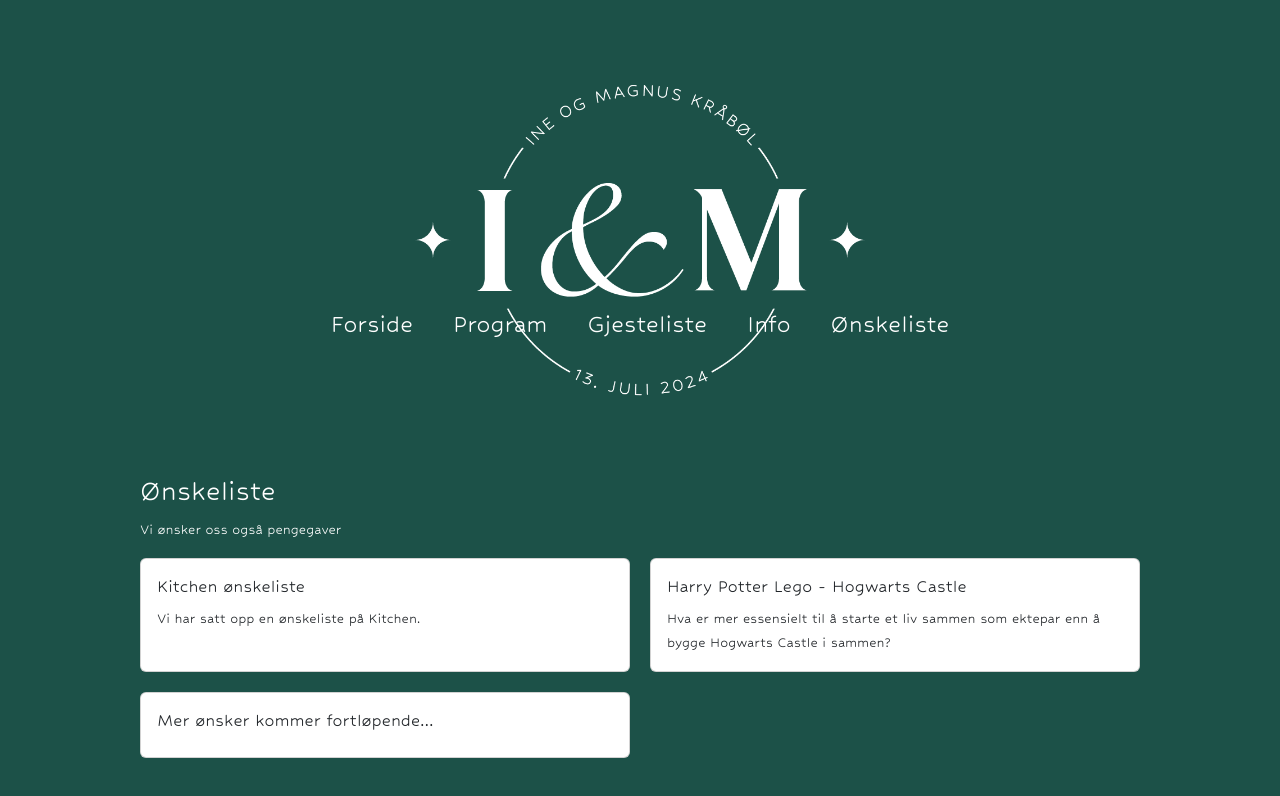
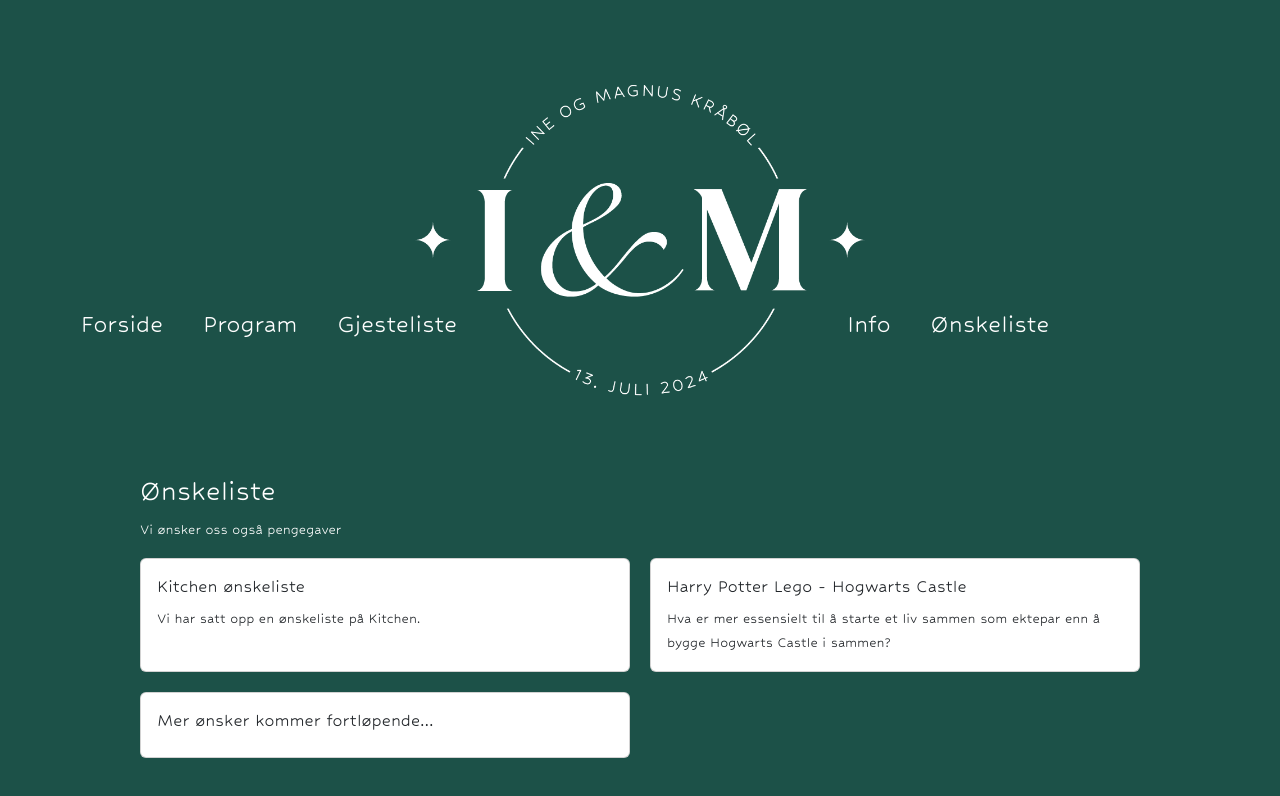
Before and after one commit to holmfred/Magnus-Ine, a React (Create React App) app in the folder bryllup/: page /Wishlist in a window 1280 px wide. Shown: the top 796 px of the page. Built offline with nearby package versions, Linux system fonts and the light colour scheme.

Commit message:
Nav Completed

```diff
--- a/bryllup/src/componets/layout/Footer.jsx
+++ b/bryllup/src/componets/layout/Footer.jsx
@@ -8,7 +8,7 @@ export default function Footer() {
     return (
 
         <header id="footer">
-            <Navbar expand="lg">
+            <Navbar expand="xl">
                 <Container className="mobile-nav-container">
                     <Navbar.Toggle aria-controls="responsive-navbar-nav">
                     <i className="fa-solid fa-bars" ></i>
--- a/bryllup/src/componets/layout/Nav.jsx
+++ b/bryllup/src/componets/layout/Nav.jsx
@@ -19,6 +19,7 @@ export default function NAV() {
         <Container className="nav-container">
 
         <div className="nav-desktop">
+          <div className="nav-desktop-left">
             <NavLink to="/" className="nav-link">
               Forside
             </NavLink>
@@ -28,6 +29,8 @@ export default function NAV() {
             <NavLink to="/Guests" className="nav-link">
               Gjesteliste
             </NavLink>
+          </div>
+          <div className="nav-desktop-right">
             <NavLink to="/Info" className="nav-link">
               Info
             </NavLink>
@@ -35,6 +38,7 @@ export default function NAV() {
               Ønskeliste
             </NavLink>
           </div>
+          </div>
         </Container>
       </Navbar>
     </header>
--- a/bryllup/src/sass/partials/_footer.scss
+++ b/bryllup/src/sass/partials/_footer.scss
@@ -1,7 +1,7 @@
 .mobile-nav-container {
     display: none !important;
 
-    @media (max-width: 991px) {
+    @media (max-width: 1200px) {
       display: block !important;
       bottom: 0 !important;
     }
--- a/bryllup/src/sass/partials/_nav.scss
+++ b/bryllup/src/sass/partials/_nav.scss
@@ -7,12 +7,22 @@
 
 .nav-desktop {
   display: none;
+  justify-content: space-evenly;
+  gap: 350px;
+  margin: 0px auto;
 
-  @media (min-width: 992px){
+  @media (min-width: 1150px){
     display: flex;
     flex-direction: row;
     margin-top: -280px;
+    margin-left: -150px;
    }
+
+  & > * {
+    display: flex;
+    flex-direction: row;
+  }
+
 }
 
 .brand-logo {
@@ -51,6 +61,7 @@
   margin: 0px 20px;
   color: #fff;
   text-decoration: none;
+
 }
 
 .active {
@@ -71,3 +82,15 @@
   background-color: $background-color;
   font-size: 40px;
 }
+
+.nav-images {
+  display: flex;
+  flex-direction: row;
+  margin: 0px;
+}
+
+.peoni-desktop-left,
+.peoni-desktop-right {
+  width: 50px;
+  height: 50px;
+}
```
